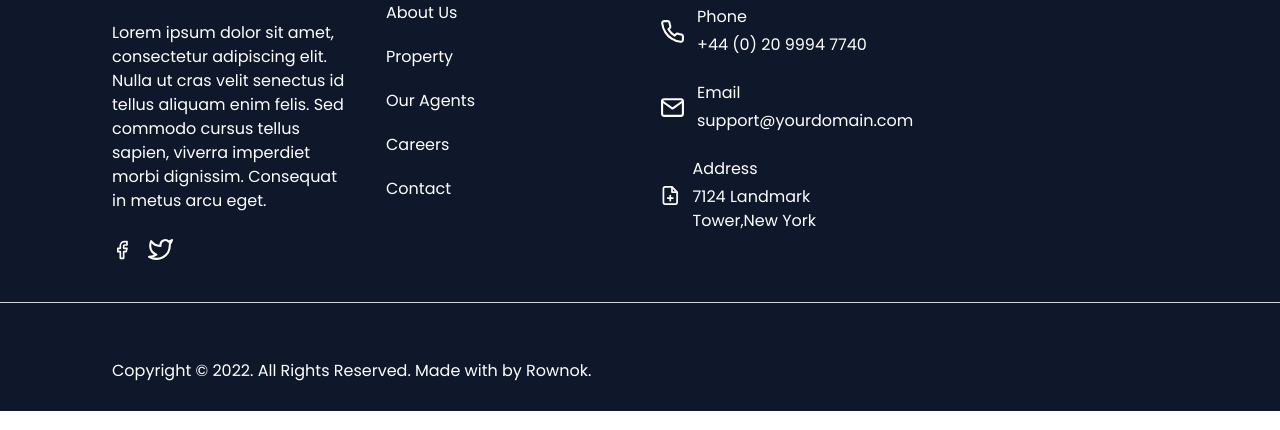
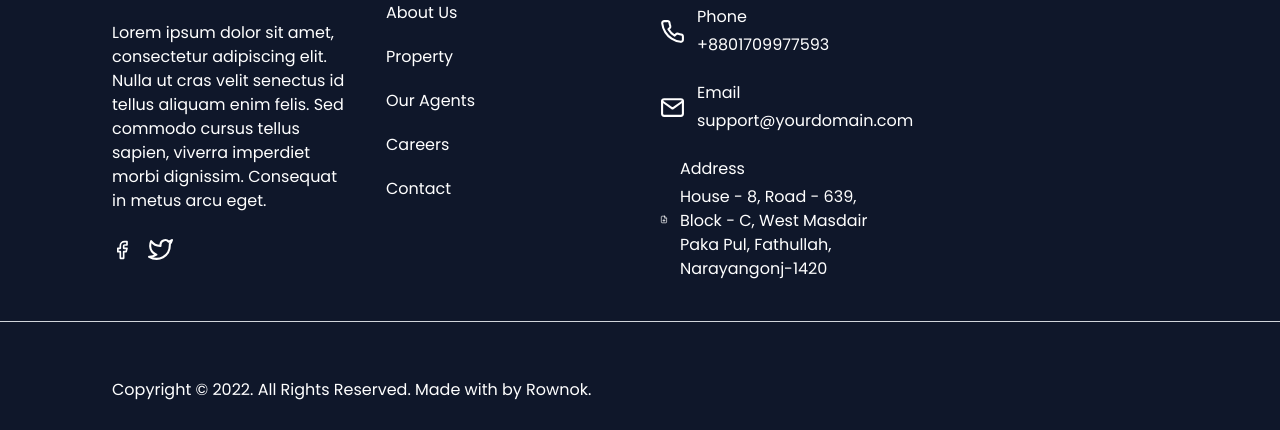
Before and after one commit to rownokmahbub/buyinghouse, a plain HTML site: page index.html in a window 1280 px wide. Shown: the part 3959-4389 px from the top of the page. Drawn offline with nearby package versions, Linux system fonts and the light colour scheme.

Commit message:
update hero

```diff
--- a/index.html
+++ b/index.html
@@ -363,7 +363,7 @@
           <svg xmlns="http://www.w3.org/2000/svg" width="25" height="25" viewBox="0 0 24 24" fill="none" stroke="#ffffff" stroke-width="2" stroke-linecap="round" stroke-linejoin="round"><path d="M22 16.92v3a2 2 0 0 1-2.18 2 19.79 19.79 0 0 1-8.63-3.07 19.5 19.5 0 0 1-6-6 19.79 19.79 0 0 1-3.07-8.67A2 2 0 0 1 4.11 2h3a2 2 0 0 1 2 1.72 12.84 12.84 0 0 0 .7 2.81 2 2 0 0 1-.45 2.11L8.09 9.91a16 16 0 0 0 6 6l1.27-1.27a2 2 0 0 1 2.11-.45 12.84 12.84 0 0 0 2.81.7A2 2 0 0 1 22 16.92z"></path></svg>
             <div class="space-y-1">
               <p>Phone</p>
-              <p>+44 (0) 20 9994 7740</p>
+              <p>+8801709977593</p>
             </div>
          </div>
          <div class="flex gap-3 items-center">
@@ -377,7 +377,7 @@
         <svg xmlns="http://www.w3.org/2000/svg" width="25" height="25" viewBox="0 0 24 24" fill="none" stroke="#ffffff" stroke-width="2" stroke-linecap="round" stroke-linejoin="round"><path d="M14 2H6a2 2 0 0 0-2 2v16c0 1.1.9 2 2 2h12a2 2 0 0 0 2-2V8l-6-6z"/><path d="M14 3v5h5M12 18v-6M9 15h6"/></svg>
         <div class="space-y-1">
           <p>Address</p>
-          <p>7124 Landmark Tower,New York</p>
+          <p>House - 8, Road - 639, Block - C, West Masdair Paka Pul, Fathullah, Narayangonj-1420</p>
         </div>
      </div>
           </div>
```
